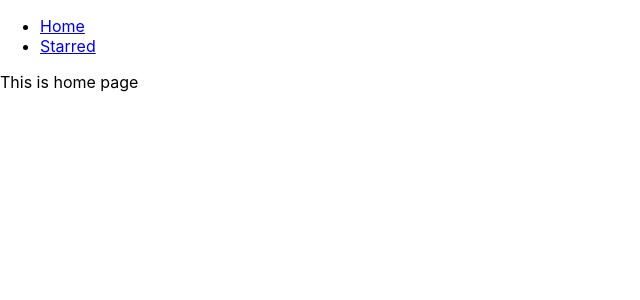
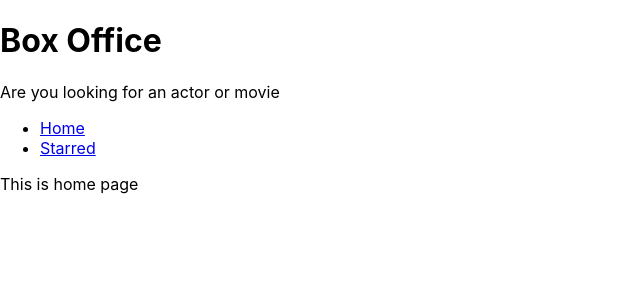
Before and after one commit to sagartare12/box-office, a React (Create React App) app: page / in a window 1280 px wide. Shown: the top 300 px of the page, without its empty margins (0-640 px from the left). Built offline with nearby package versions, Linux system fonts and the light colour scheme; the HTML template or start-up script is replaced by a standard one.

Commit message:
Add page layout and title to the page

```diff
--- a/src/App.js
+++ b/src/App.js
@@ -1,12 +1,10 @@
 import React from 'react'
 import {Switch , Route} from 'react-router-dom'
-import Navs from './components/Navs'
+
 import Home from './Pages/Home'
 import Starred from './Pages/Starred'
 function App() {
   return (
-    <div className="App">
-      <Navs />
       <Switch>
         <Route exact path='/'>
           <Home />
@@ -18,7 +16,7 @@
           Error 404 page not found
         </Route>
     </Switch>
-    </div>
+
   );
 }
 
--- a/src/Pages/Home.js
+++ b/src/Pages/Home.js
@@ -1,10 +1,10 @@
 import React from 'react'
-
+import MainPageLayout from '../components/MainPageLayout'
  const Home = () => {
     return (
-        <div>
+        <MainPageLayout>
             This is home page
-        </div>
+        </MainPageLayout>
     )
 }
 export default Home
--- a/src/Pages/Starred.js
+++ b/src/Pages/Starred.js
@@ -1,10 +1,10 @@
 import React from 'react'
-
+import MainPageLayout from '../components/MainPageLayout'
  const Starred = () => {
     return (
-        <div>
+        <MainPageLayout>
             This is starred page
-        </div>
+        </MainPageLayout>
     )
 }
 export default Starred
--- /dev/null
+++ b/src/components/MainPageLayout.js
@@ -0,0 +1,14 @@
+import React from 'react'
+import Navs from './Navs'
+import Title from './Title'
+ const MainPageLayout = ({children}) => {
+    return (
+        <div>
+            <Title title="Box Office" subtitle="Are you looking for an actor or movie" />
+            <Navs />
+
+            {children}
+        </div>
+    )
+}
+export default MainPageLayout
--- /dev/null
+++ b/src/components/Title.js
@@ -0,0 +1,12 @@
+import React from 'react'
+
+ const Title = ({ title , subtitle }) => {
+    return (
+        <div>
+            <h1>{title}</h1>
+            <p>{subtitle}</p>
+        </div>
+    )
+}
+
+export default Title
```
